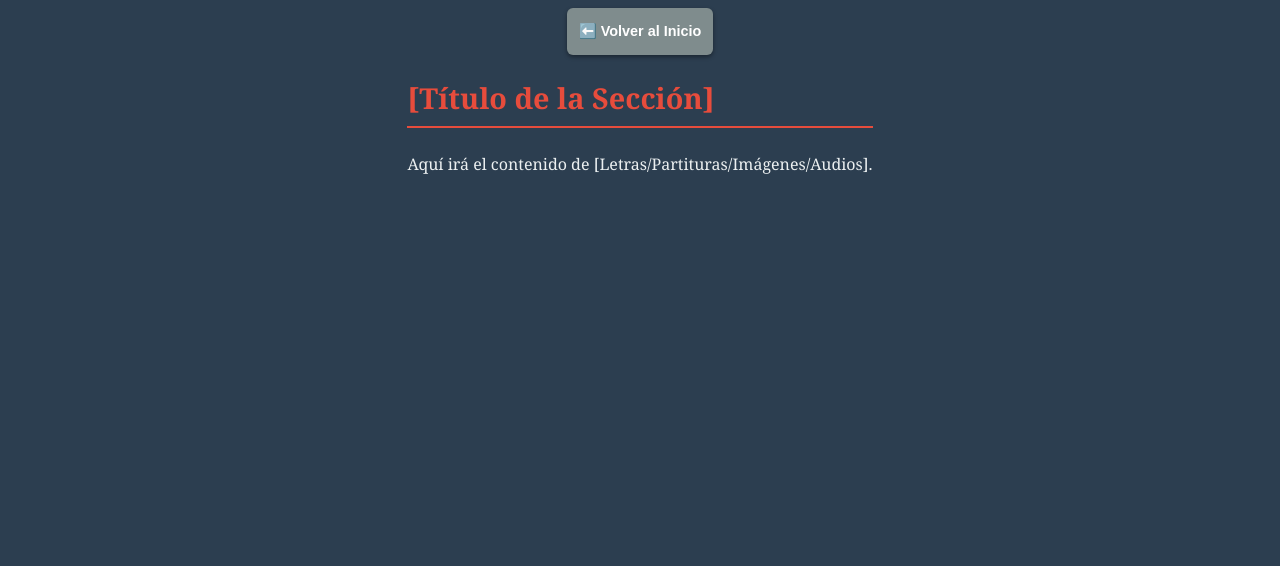
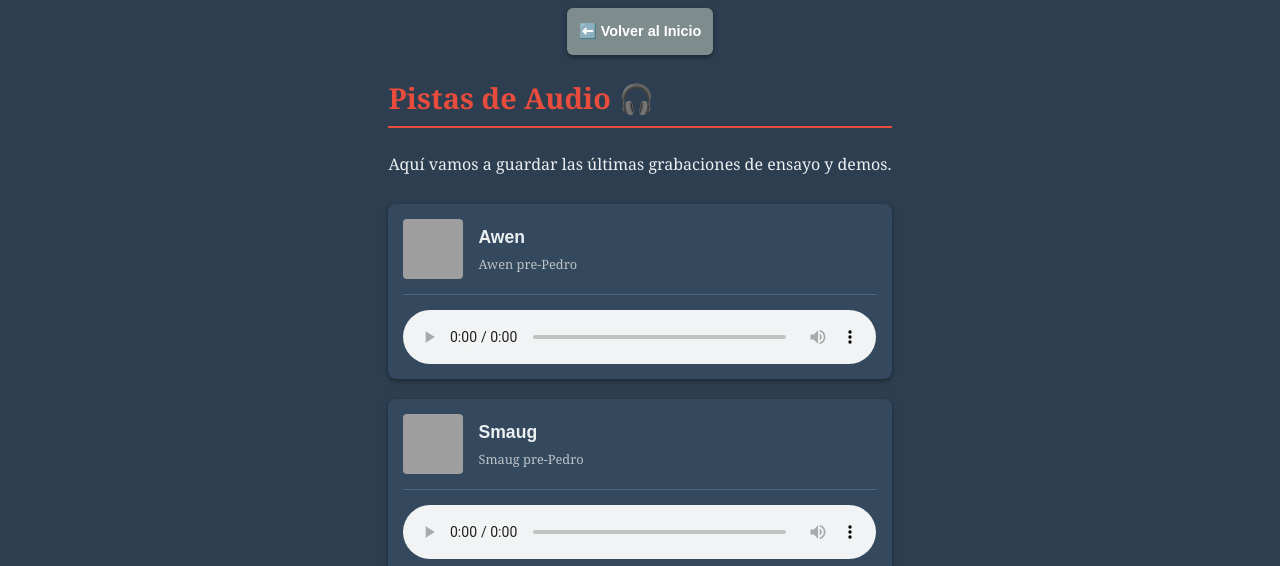
Before and after one commit to jjkaimpos/celtauro-control, a plain HTML site: page audios.html in a window 1280 px wide. Shown: the part 232-798 px from the top of the page. Drawn offline with Linux system fonts and the light colour scheme; grey boxes are pictures that could not be loaded; a web font is replaced by a local one.

Commit message:
Add files via upload

```diff
--- a/audios.html
+++ b/audios.html
@@ -20,9 +20,43 @@
             <a href="index.html" class="button back-button">⬅️ Volver al Inicio</a>
         </div>
 
-        <section id="Audios">
-            <h2>[Título de la Sección]</h2>
-            <p>Aquí irá el contenido de [Letras/Partituras/Imágenes/Audios].</p>
+        <section id="audios">
+            <h2>Pistas de Audio 🎧</h2>
+            <p>Aquí vamos a guardar las últimas grabaciones de ensayo y demos.</p>
+
+            <div class="audio-list">
+
+                <div class="audio-item">
+                    <div class="track-details">
+                        <img src="assets/galeria/Awen.png" alt="Miniatura Awen" class="track-thumbnail">
+
+                        <div class="track-info">
+                            <h3>Awen</h3>
+                            <p>Awen pre-Pedro</p>
+                        </div>
+                    </div>
+                    <audio controls>
+                        <source src="assets/audio/Awen.mp3" type="audio/mpeg">
+                        Tu navegador no soporta el elemento de audio.
+                    </audio>
+                </div>
+
+                <div class="audio-item">
+                    <div class="track-details">
+                        <img src="assets/galeria/Smaug.png" alt="Miniatura Smaug" class="track-thumbnail">
+
+                        <div class="track-info">
+                            <h3>Smaug</h3>
+                            <p>Smaug pre-Pedro</p>
+                        </div>
+                    </div>
+                    <audio controls>
+                        <source src="assets/audio/Smaug.mp3" type="audio/mpeg">
+                        Tu navegador no soporta el elemento de audio.
+                    </audio>
+                </div>
+
+                </div>
         </section>
     </main>
 
--- a/style.css
+++ b/style.css
@@ -260,3 +260,65 @@ main {
     border-radius: 8px;
     margin-bottom: 20px;
 }
+
+/* * 6. ESTILOS PARA LA SECCIÓN DE AUDIOS (MODIFICADO) */
+
+.audio-list {
+    display: flex;
+    flex-direction: column;
+    gap: 20px;
+    padding: 10px 0;
+}
+
+.audio-item {
+    background-color: #34495e;
+    padding: 15px;
+    border-radius: 8px;
+    box-shadow: 0 2px 4px rgba(0, 0, 0, 0.4);
+}
+
+/* --- NUEVAS REGLAS PARA LA MINIATURA --- */
+.track-details {
+    display: flex; /* Activa Flexbox para poner imagen y texto lado a lado */
+    align-items: center; /* Centra verticalmente los elementos */
+    margin-bottom: 15px;
+    border-bottom: 1px solid #4a657e;
+    padding-bottom: 15px;
+}
+
+.track-thumbnail {
+    width: 60px; /* Tamaño de la miniatura en móvil */
+    height: 60px;
+    object-fit: cover;
+    border-radius: 4px;
+    margin-right: 15px;
+    flex-shrink: 0; /* Asegura que la imagen no se encoja */
+}
+
+.track-info {
+    flex-grow: 1; /* Permite que el texto ocupe el espacio restante */
+}
+
+.track-info h3 {
+    /* Ajustamos h3 para que encaje mejor con la miniatura */
+    color: #ecf0f1;
+    font-size: 1.1rem;
+    margin: 0;
+    padding: 0;
+    border: none; /* Quitamos la línea inferior que teníamos antes en h3 */
+    font-family: Arial, sans-serif;
+}
+
+.track-info p {
+    color: #bdc3c7;
+    font-size: 0.8rem;
+    margin: 3px 0 0 0;
+}
+/* ------------------------------------- */
+
+
+.audio-item audio {
+    width: 100%;
+    display: block;
+    margin-top: 10px;
+}
```
